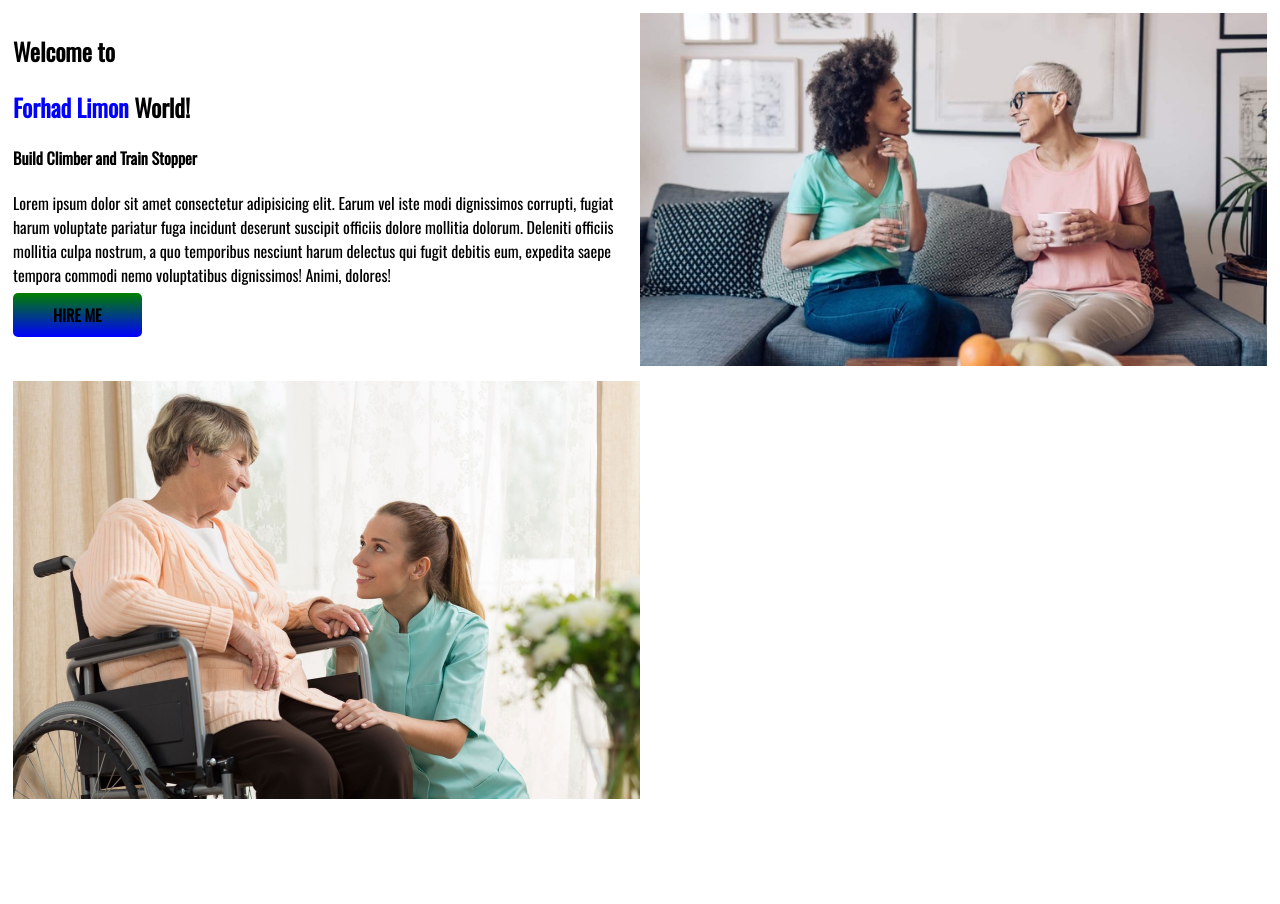
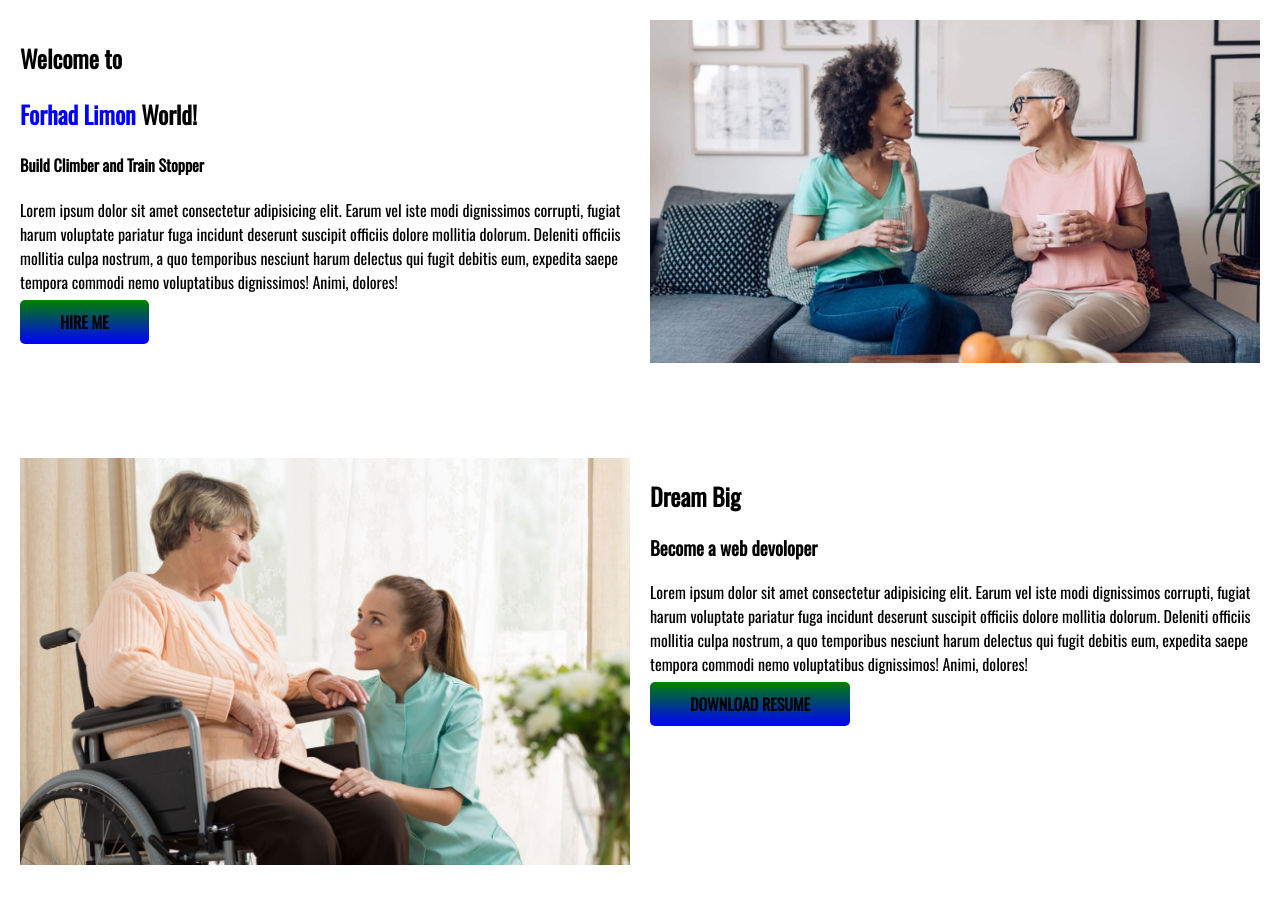
Before and after one commit to itsforhadlimon/protfolio-website, a plain HTML site: page index.html in a window 1280 px wide. Before the commit the page ends 817 px from the top, so only its background shows below. Drawn offline with nearby package versions, Linux system fonts and the light colour scheme.

Commit message:
Dream-big

```diff
--- a/index.html
+++ b/index.html
@@ -26,6 +26,14 @@
         <div class="top">
             <img src="images/IMG_7569.jpeg" alt="">
         </div>
+        <div class="top">
+            <H1>Dream Big</H1>
+        <h3>Become a web devoloper</h3>
+
+        <p>Lorem ipsum dolor sit amet consectetur adipisicing elit. Earum vel iste modi dignissimos corrupti, fugiat harum voluptate pariatur fuga incidunt deserunt suscipit officiis dolore mollitia dolorum. Deleniti officiis mollitia culpa nostrum, a quo temporibus nesciunt harum delectus qui fugit debitis eum, expedita saepe tempora commodi nemo voluptatibus dignissimos! Animi, dolores!</p>
+        <a class="hire" target="_blank" href="https://www.linkedin.com/in/itsforhadlimon/">DOWNLOAD RESUME</a>
+        </div>
+        </div>
 
     </section>
 
--- a/style.css
+++ b/style.css
@@ -1,15 +1,18 @@
 body{
     font-family: 'Oswald', sans-serif;
+    margin: 0;
 }
 .name{
     color: blue;
 }
 .top{
     width: 50%;
+    padding: 10px;
 }
 section{
     display: flex;
-    padding: 5px;
+    padding: 10px;
+    margin-bottom: 50px;
 }
 .top img{
     width: 100%;
```
